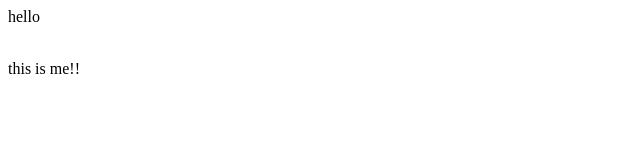
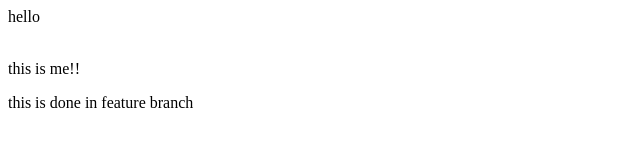
Before and after one commit to DeepashaDahiya/Celestial, a plain HTML site: page index.html in a window 1280 px wide. Shown: the whole page, without its empty margins (0-640 px from the left). Drawn offline with Linux system fonts and the light colour scheme.

Commit message:
change in feature branch

```diff
--- a/index.html
+++ b/index.html
@@ -1,2 +1,3 @@
 <p>hello</p><br>
 this is me!!
+<p>this is done in feature branch</p>
```
